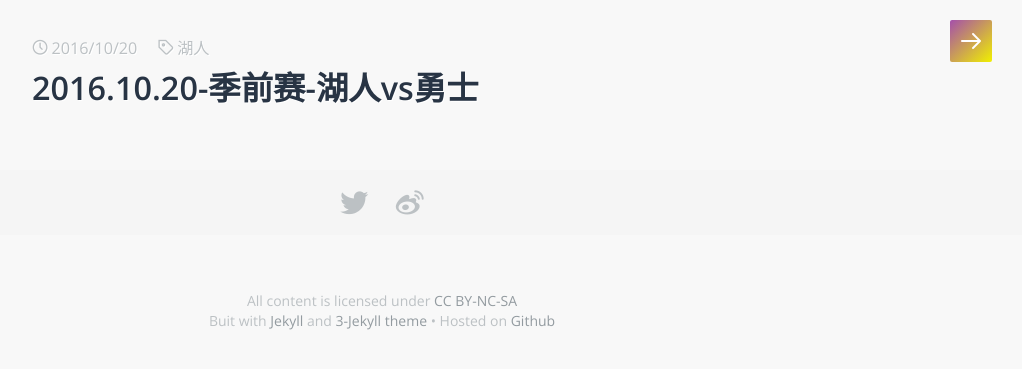
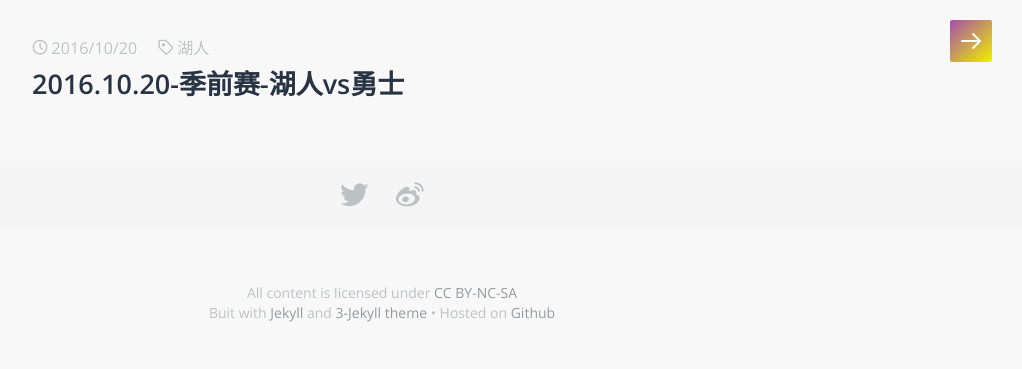
Before and after one commit to shenhuniurou/shenhuniurou.github.io, a Jekyll site: the page built from _posts/purple_golden/2016-10-20-Lakers-vs-Warriors.md, in a window 1280 px wide. Shown: the top 369 px of the page, without its empty margins (258-1280 px from the left). Built offline with Jekyll 4.4.1, drawn with Linux system fonts in a browser that asks for light colours; some web fonts are replaced; comment, search, counter and statistics services are not loaded.

Commit message:
Update 5-post.sass

```diff
--- a/_sass/5-post.sass
+++ b/_sass/5-post.sass
@@ -34,7 +34,7 @@ h1 + h2, h2 + h3, h3 + h4, h4 + h5, h5 + h6
 
   &-title
     margin: 0 0 $post-paragraph-spacing * .75
-    font-size: 1.8em
+    font-size: 1.5em
     color: $post-title-color
   &-meta
     font-size: .9em
```
